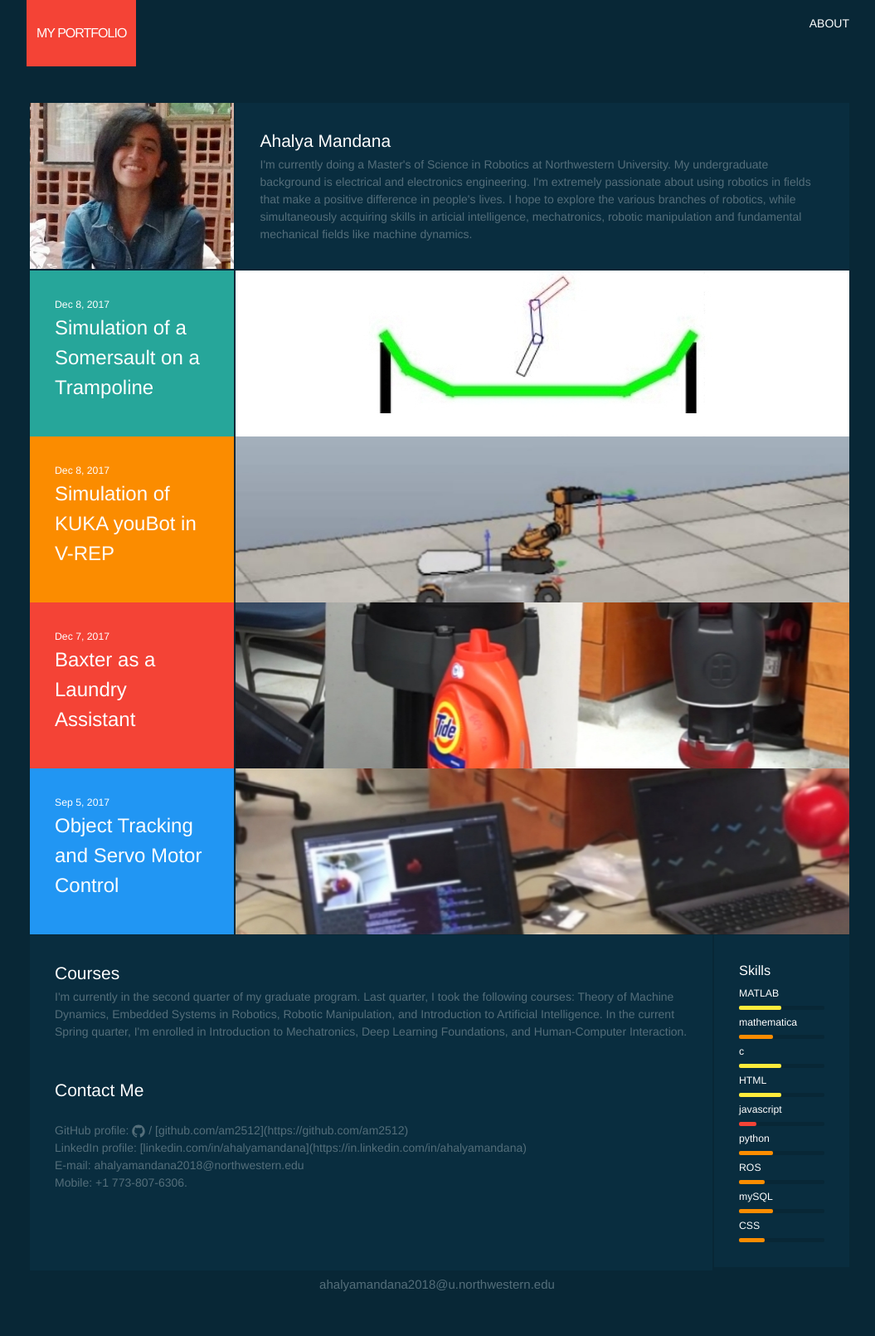
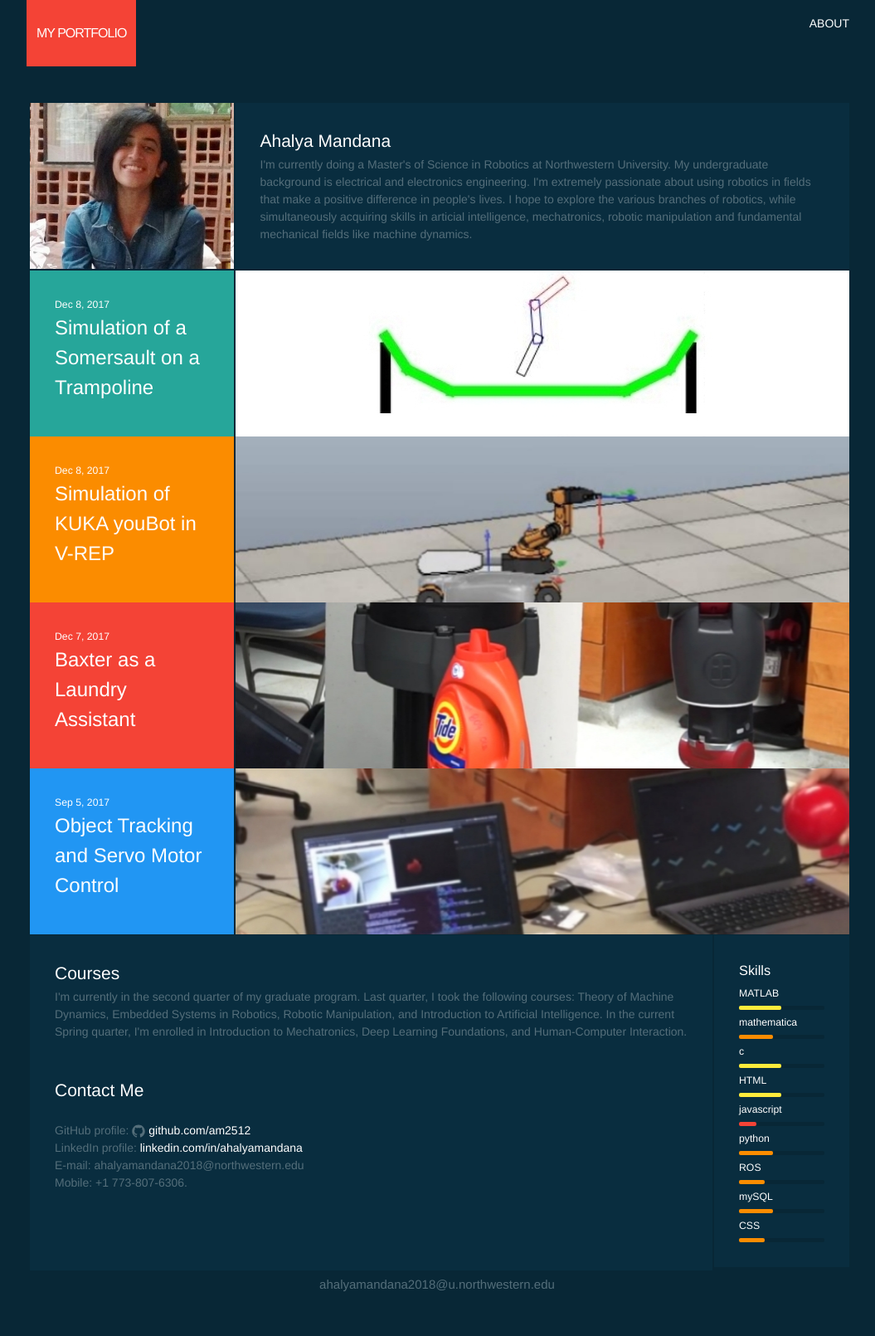
Before and after one commit to am2512/am2512.github.io, a Jekyll site: the page built from index.html, in a window 1280 px wide. Shown: the whole page at 83% size, without its empty margins (112-1167 px from the left). Built offline with Jekyll 4.4.1, drawn with Linux system fonts in a browser that asks for light colours.

Commit message:
Updating contact information

```diff
--- a/index.html
+++ b/index.html
@@ -67,8 +67,7 @@ layout: default
         <div class="block glass">
             <div class="block-body">
                 <h2>Courses</h2>
-                <p class="grey-text">I'm currently in the second quarter of my graduate program. Last quarter, I took the following courses: Theory of Machine Dynamics, Embedded Systems in Robotics, Robotic Manipulation, and Introduction to Artificial Intelligence. In the current Spring quarter, I'm enrolled in Introduction to Mechatronics, Deep Learning Foundations, and Human-Computer Interaction.<br><br><br><h2>Contact Me</h2><br> <p class="grey-text">GitHub profile: {% include icon-github.html %} /
-[github.com/am2512](https://github.com/am2512) <br> LinkedIn profile: [linkedin.com/in/ahalyamandana](https://in.linkedin.com/in/ahalyamandana) <br>E-mail: ahalyamandana2018@northwestern.edu <br>Mobile: +1 773-807-6306. </p>
+                <p class="grey-text">I'm currently in the second quarter of my graduate program. Last quarter, I took the following courses: Theory of Machine Dynamics, Embedded Systems in Robotics, Robotic Manipulation, and Introduction to Artificial Intelligence. In the current Spring quarter, I'm enrolled in Introduction to Mechatronics, Deep Learning Foundations, and Human-Computer Interaction.<br><br><br><h2>Contact Me</h2><br> <p class="grey-text">GitHub profile: {% include icon-github.html %} <a href="https://github.com/am2512">github.com/am2512</a> <br> LinkedIn profile: <a href="https://in.linkedin.com/in/ahalyamandana">linkedin.com/in/ahalyamandana</a> <br>E-mail: ahalyamandana2018@northwestern.edu <br>Mobile: +1 773-807-6306. </p>
 
 <br><br><br></p>
             </div>
```
